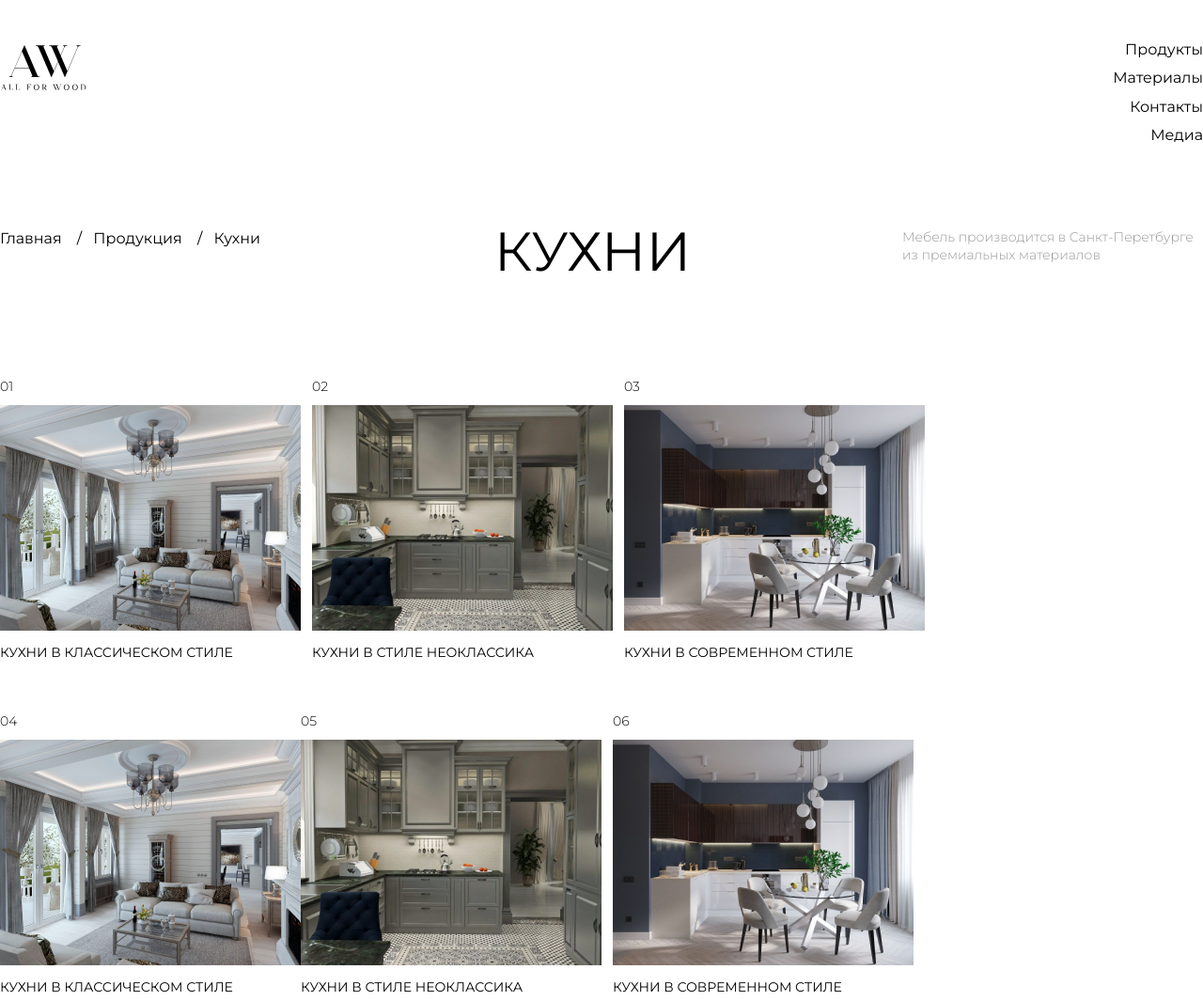
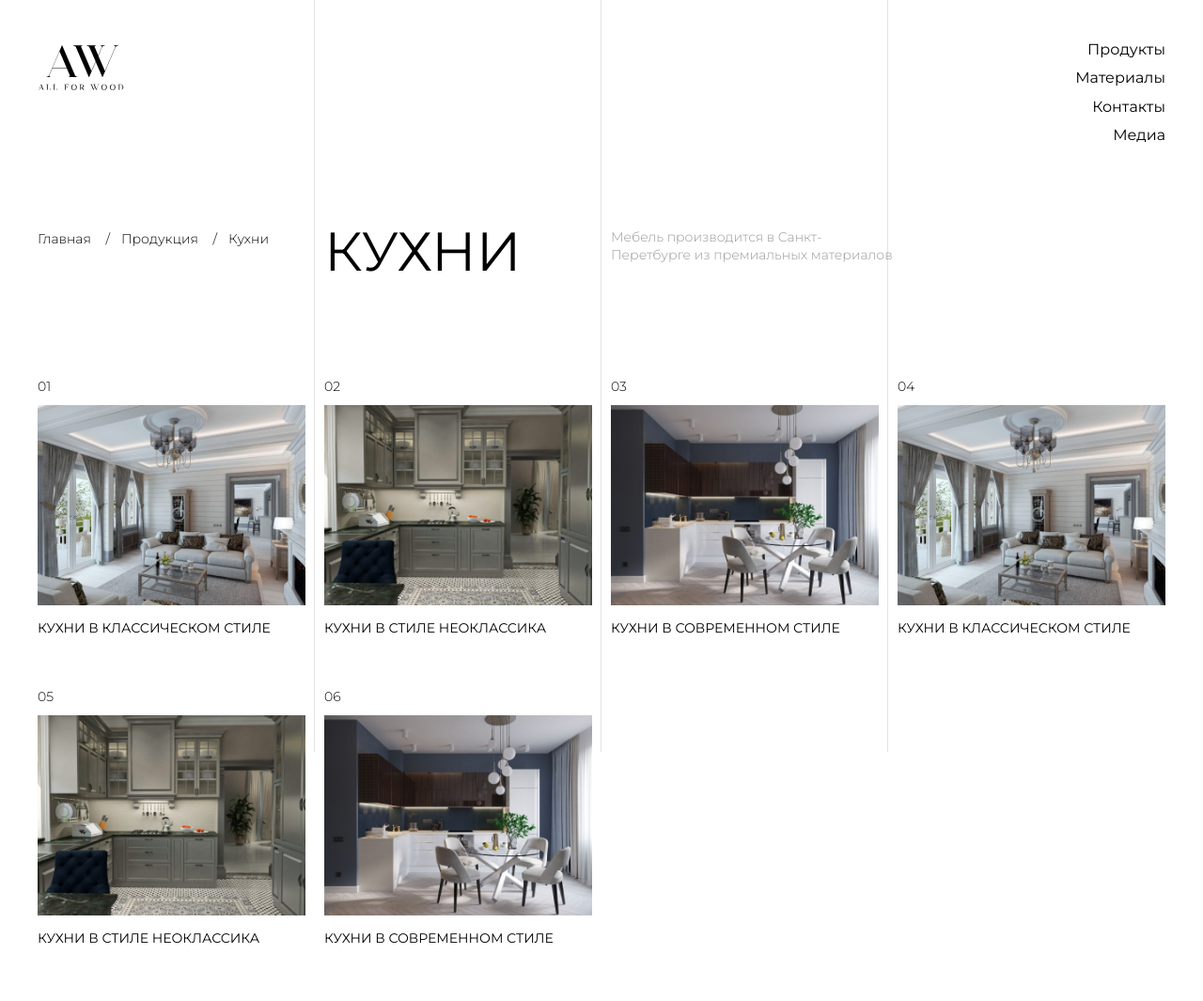
Before and after one commit to stevenson67/al-for-woods, a plain HTML site: page kitchen.html in a window 1280 px wide. Shown: the top 1065 px of the page at 94% size. Drawn offline with Linux system fonts and the light colour scheme.

Commit message:
alforwood
alforwood

```diff
--- a/css/style-kitchen.css
+++ b/css/style-kitchen.css
@@ -46,9 +46,10 @@ body {
 }
 
 .container {
-    max-width: 1320px;
+    max-width: calc(100vw - 80px);
     padding: 0;
     margin: 0 auto;
+    width: 1320px;
 }
 
 :root {
@@ -88,6 +89,39 @@ body {
     margin-top: 20px;
 }
 
+.borders__wrapper {
+    display: flex;
+    position: fixed;
+    top: 0;
+    left: 0;
+    z-index: -1;
+    height: 100%;
+    width: 100%;
+}
+
+.border-container {
+    display: flex;
+    height: 100%;
+}
+
+.borders__item {
+    height: 100%;
+    border-right: 1px solid #E3E3E3;
+    width: 25%;
+    padding: 0px 10px;
+}
+
+.columns {
+    display: flex;
+    height: 100%;
+    margin: 0 -10px;
+}
+
+.column {
+    width: 25%;
+    padding: 0px 10px;
+}
+
 /* header */
 
 .header-head {
@@ -102,10 +136,6 @@ body {
     margin-top: 35px;
 }
 
-.navigation-content {
-    justify-content: space-between;
-}
-
 /* navigation-left */
 
 .navigation__items {
@@ -114,6 +144,11 @@ body {
 
 .navigation__item {
     margin-right: 12px;
+    padding-bottom: 8px;
+    font-weight: 300;
+    font-size: 14px;
+    line-height: 19px;
+    color: #000000;
 }
 
 .navigation__item-link {
@@ -158,13 +193,11 @@ body {
 }
 
 .kitchen__item {
-    width: 320px;
-    margin-bottom: 54px;
+    padding-bottom: 54px;
 }
 
-.kitchen__item:not(:nth-child(4n)) {
-    margin-right: 12px;
-
+.kitchen__item-img {
+    width: 100%;
 }
 
 .kitchen__item-num {
@@ -189,9 +222,8 @@ body {
 /* footer */
 
 .footer {
-    margin-top: 180px;
+    margin-top: 20px;
     background: #1F1E1A;
-    border-radius: 24px 24px 0px 0px;
 }
 
 .footer-left {
--- a/css/style-product.css
+++ b/css/style-product.css
@@ -23,7 +23,6 @@ body {
     font-family: 'Manrope', sans-serif;
     font-family: 'Montserrat', sans-serif;
     font-weight: 400;
-
 }
 
 
@@ -47,9 +46,10 @@ body {
 }
 
 .container {
-    max-width: 1320px;
+    max-width: calc(100vw - 80px);
     padding: 0;
     margin: 0 auto;
+    width: 1320px;
 }
 
 :root {
@@ -89,6 +89,39 @@ body {
     margin-top: 20px;
 }
 
+.borders__wrapper {
+    display: flex;
+    position: fixed;
+    top: 0;
+    left: 0;
+    z-index: -1;
+    height: 100%;
+    width: 100%;
+}
+
+.border-container {
+    display: flex;
+    height: 100%;
+}
+
+.borders__item {
+    height: 100%;
+    border-right: 1px solid #E3E3E3;
+    width: 25%;
+    padding: 0px 10px;
+}
+
+.columns {
+    display: flex;
+    height: 100%;
+    margin: 0 -10px;
+}
+
+.column {
+    width: 25%;
+    padding: 0px 10px;
+}
+
 /* header */
 
 .header-head {
@@ -107,11 +140,6 @@ body {
 
 /* navigation-left */
 
-.navigation-left {
-    width: 320px;
-
-}
-
 .navigation__items {
     padding-top: 12px;
     flex-wrap: wrap;
@@ -120,6 +148,10 @@ body {
 .navigation__item {
     margin-right: 12px;
     padding-bottom: 8px;
+    font-weight: 300;
+    font-size: 14px;
+    line-height: 19px;
+    color: #000000;
 }
 
 .navigation__item-link {
@@ -129,7 +161,6 @@ body {
 /* navigation-center */
 
 .navigation-center {
-    margin-left: 50px;
     width: 60%;
 }
 
@@ -159,7 +190,6 @@ body {
 }
 
 .product-item {
-    width: 320px;
     margin-bottom: 54px;
     padding-right: 20px;
 }
@@ -210,16 +240,6 @@ body {
 
 .portfolio__items {
     flex-wrap: wrap;
-}
-
-.portfolio__item {
-    width: 320px;
-    margin-bottom: 54px;
-}
-
-.portfolio__item:not(:nth-child(4n)) {
-    margin-right: 12px;
-
 }
 
 .portfolio__item-num {
@@ -290,7 +310,6 @@ body {
 .footer {
     margin-top: 180px;
     background: #1F1E1A;
-    border-radius: 24px 24px 0px 0px;
 }
 
 .footer-left {
--- a/css/style.css
+++ b/css/style.css
@@ -46,9 +46,10 @@ body {
 }
 
 .container {
-    max-width: 1320px;
+    max-width: calc(100vw - 80px);
     padding: 0;
     margin: 0 auto;
+    width: 1320px;
 }
 
 :root {
@@ -88,6 +89,38 @@ body {
     margin-top: 20px;
 }
 
+.borders__wrapper {
+    display: flex;
+    position: fixed;
+    top: 0;
+    left: 0;
+    z-index: -1;
+    height: 100%;
+    width: 100%;
+}
+
+.border-container {
+    display: flex;
+    height: 100%;
+}
+
+.borders__item {
+    height: 100%;
+    border-right: 1px solid #E3E3E3;
+    width: 25%;
+    padding: 0px 10px;
+}
+
+.columns {
+    display: flex;
+    height: 100%;
+    margin: 0 -10px;
+}
+
+.column {
+    width: 25%;
+    padding: 0px 10px;
+}
 
 /* head */
 
@@ -99,6 +132,7 @@ body {
     flex-direction: column;
     align-content: space-between;
     width: 50%;
+    height: 100vh;
     padding: 0 50px;
 }
 
@@ -115,7 +149,7 @@ body {
 
 .hero-img {
     width: 100%;
-    height: 100%;
+    height: 100vh;
 }
 
 .hero-content {
@@ -147,11 +181,12 @@ body {
     line-height: 19px;
     color: #000000;
     opacity: 0.4;
-
+    margin: 0;
 }
 
 .hero-footer {
     justify-content: space-between;
+    padding-bottom: 20px;
 }
 
 /* products */
@@ -160,12 +195,8 @@ body {
     padding-top: 180px;
 }
 
-.products-item:not(:last-child) {
-    margin-right: 20px;
-}
-
 .products-left {
-    width: 350px;
+    width: 25%;
     flex-direction: column;
 }
 
@@ -183,7 +214,7 @@ body {
 }
 
 .products-center {
-    width: 320px;
+    width: 25%;
     align-content: space-between;
     flex-direction: column;
 }
@@ -201,7 +232,12 @@ body {
     margin-top: auto;
 }
 
+#products-right {
+    width: 50%;
+}
+
 .products-right-img {
+    width: 100%;
     height: 100%;
 }
 
@@ -210,7 +246,6 @@ body {
 .footer {
     margin-top: 180px;
     background: #1F1E1A;
-    border-radius: 24px 24px 0px 0px;
 }
 
 .footer-left {
--- a/kitchen.html
+++ b/kitchen.html
@@ -16,7 +16,15 @@
 </head>
 
 <body>
-    <div class="border"></div>
+    <div class="borders__wrapper">
+        <div class="container">
+            <div class="columns">
+                <div class="column borders__item"></div>
+                <div class="column borders__item"></div>
+                <div class="column borders__item"></div>
+            </div>
+        </div>
+    </div>
     <header class="header">
         <div class="container">
             <div class="header-head flex">
@@ -47,8 +55,8 @@
     <main class="main">
         <section class="navigation">
             <div class="container">
-                <div class="navigation-content flex">
-                    <div class="navigation-left">
+                <div class="columns navigation-content flex">
+                    <div class="column navigation-left">
                         <ul class="navigation__items list-reset flex">
                             <li class="navigation__item">
                                 <a class="navigation__item-link" href="#">Главная</a>
@@ -63,10 +71,10 @@
                             </li>
                         </ul>
                     </div>
-                    <div class="navigation-center">
+                    <div class="column navigation-center">
                         <h1 class="navigation-title">Кухни</h1>
                     </div>
-                    <div class="navigation-right">
+                    <div class="column navigation-right">
                         <p class="navigation-descr">Мебель производится в Санкт-Перетбурге из премиальных материалов</p>
                     </div>
                 </div>
@@ -74,38 +82,38 @@
         </section>
         <section class="kitchen">
             <div class="container">
-                <ul class="kitchen__items list-reset flex">
-                    <li class="kitchen__item">
+                <div class="columns kitchen__items list-reset flex">
+                    <div class="column kitchen__item">
                         <p class="kitchen__item-num">01</p>
                         <img class="kitchen__item-img" src="img/kitchen-1.jpg" alt="Kitchen">
                         <p class="kitchen__item-descr">Кухни в классическом стиле</p>
-                    </li>
-                    <li class="kitchen__item">
+                    </div>
+                    <div class="column kitchen__item">
                         <p class="kitchen__item-num">02</p>
                         <img class="kitchen__item-img" src="img/kitchen-2.jpg" alt="Kitchen">
                         <p class="kitchen__item-descr">Кухни в стиле неоклассика</p>
-                    </li>
-                    <li class="kitchen__item">
+                    </div>
+                    <div class="column kitchen__item">
                         <p class="kitchen__item-num">03</p>
                         <img class="kitchen__item-img" src="img/kitchen-3.jpg" alt="Kitchen">
                         <p class="kitchen__item-descr">Кухни в современном стиле</p>
-                    </li>
-                    <li class="kitchen__item">
+                    </div>
+                    <div class="column kitchen__item">
                         <p class="kitchen__item-num">04</p>
                         <img class="kitchen__item-img" src="img/kitchen-1.jpg" alt="Kitchen">
                         <p class="kitchen__item-descr">Кухни в классическом стиле</p>
-                    </li>
-                    <li class="kitchen__item">
+                    </div>
+                    <div class="column kitchen__item">
                         <p class="kitchen__item-num">05</p>
                         <img class="kitchen__item-img" src="img/kitchen-2.jpg" alt="Kitchen">
                         <p class="kitchen__item-descr">Кухни в стиле неоклассика</p>
-                    </li>
-                    <li class="kitchen__item">
+                    </div>
+                    <div class="column kitchen__item">
                         <p class="kitchen__item-num">06</p>
                         <img class="kitchen__item-img" src="img/kitchen-3.jpg" alt="Kitchen">
                         <p class="kitchen__item-descr">Кухни в современном стиле</p>
-                    </li>
-                </ul>
+                    </div>
+                </div>
             </div>
         </section>
     </main>
@@ -113,7 +121,7 @@
         <div class="container">
             <div class="footer-contents flex">
                 <div class="footer-left">
-                    <h1 class="footer-logo">AllForWood</h1>
+                    <img class="footer-logo" src="img/logo-footer.svg">
                     <p class="footer-adress">г. Санкт-Петербург, ул. Невский проспект, 31</p>
                 </div>
                 <div class="footer-center">
```
Also changed, not shown: index.html (+27 -18 lines), product.html (+57 -52 lines), img/logo-footer.svg (added).
